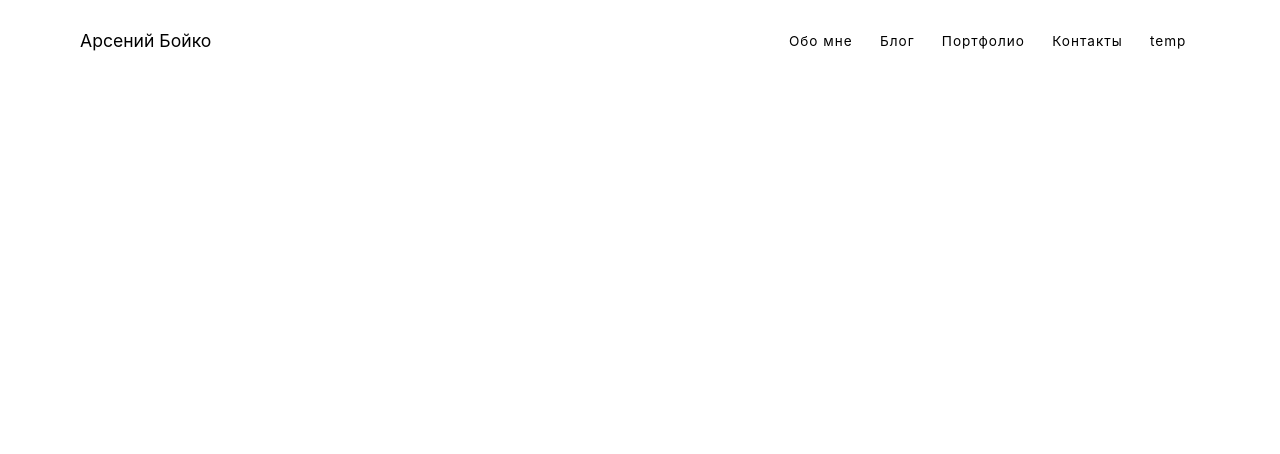
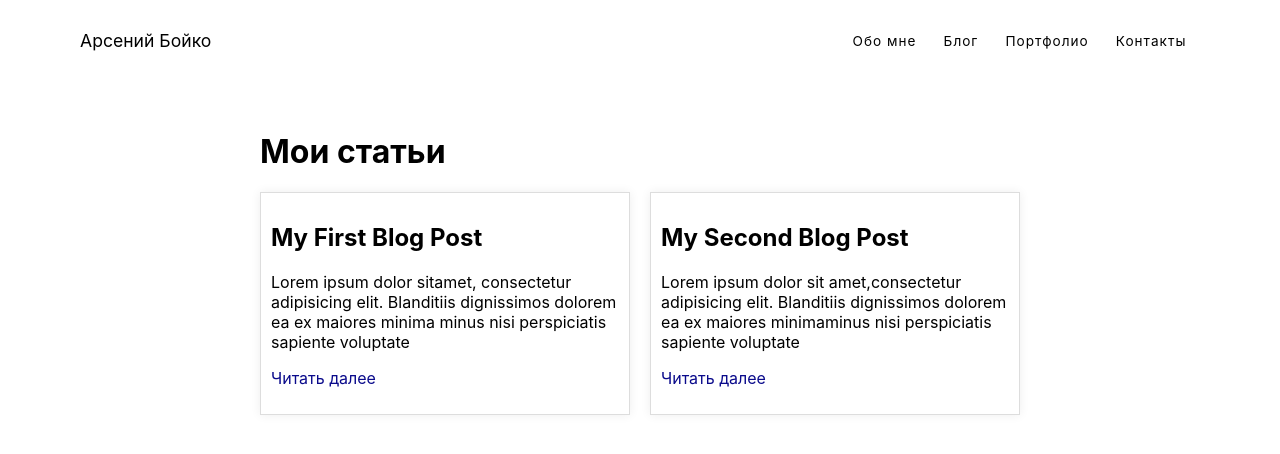
Before and after one commit to TVINPARK/svelte-test, a SvelteKit app: page /blog in a window 1280 px wide. Shown: the top 454 px of the page. Built offline with nearby package versions, Linux system fonts and the light colour scheme.

Commit message:
add blog

```diff
--- a/src/routes/+layout.svelte
+++ b/src/routes/+layout.svelte
@@ -3,26 +3,27 @@
         {
             title: "Обо мне",
             href: "/about",
+            isShow: true,
         },
-
         {
             title: "Блог",
             href: "/blog",
+            isShow: true,
         },
-
         {
             title: "Портфолио",
             href: "/project",
+            isShow: true,
         },
-
         {
             title: "Контакты",
             href: "/contact",
+            isShow: true,
         },
-
         {
             title: "temp",
             href: "/temp",
+            isShow: false,
         },
     ];
 </script>
@@ -32,7 +33,9 @@
         <a href="/" class="nav-logo" title="Back to Homepage">Арсений Бойко</a>
         <div class="nav-links">
             {#each nav as link}
-                <a href={link.href} class="link">{link.title}</a>
+                {#if link.isShow}
+                    <a href={link.href} class="link">{link.title}</a>
+                {/if}
             {/each}
         </div>
     </div>
--- a/src/routes/about/+page.svelte
+++ b/src/routes/about/+page.svelte
@@ -0,0 +1,2 @@
+<h1>about me</h1>
+toodo...
--- /dev/null
+++ b/src/routes/blog/+layout.svelte
@@ -0,0 +1,3 @@
+<div class="container">
+    <slot />
+   </div>
--- a/src/routes/blog/+page.svelte
+++ b/src/routes/blog/+page.svelte
@@ -0,0 +1,42 @@
+<svelte:head>
+    <title>Блог</title>
+</svelte:head>
+<div class="container">
+    <h1>Мои статьи</h1>
+    <div class="blogposts">
+        {#each routes as page}
+            <div class="post">
+                <h2>{page.title}</h2>
+                <p>{page.body}</p>
+                <p class="readmore">
+                    <a class="link" href={`/blog/posts/${page.id}`}>
+                        Читать далее
+                    </a>
+                </p>
+            </div>
+        {/each}
+    </div>
+</div>
+<script>
+    import {routes} from './routes.js'
+</script>
+<style>
+    .container {
+        margin: 50px auto;
+        max-width: 800px;
+        padding: 0 20px;
+    }
+    .blogposts {
+        display: grid;
+        grid-template-columns: 1fr 1fr;
+        grid-gap: 20px;
+    }
+    .post {
+        border: 1px solid #ddd;
+        padding: 10px;
+        box-shadow: 0 0 10px #eee;
+    }
+    .link {
+        color: rgb(10, 10, 139);
+    }
+</style>
--- /dev/null
+++ b/src/routes/blog/posts/+layout.svelte
@@ -0,0 +1,11 @@
+<div class="container">
+    <a href="/blog">Домой</a>
+    <slot />
+   </div>
+   <style>
+    .container {
+    margin: 50px auto;
+    max-width: 800px;
+    padding: 0 20px;
+    }
+   </style>
--- /dev/null
+++ b/src/routes/blog/routes.js
@@ -0,0 +1,13 @@
+export const routes = [
+    {
+        id: 1,
+        title: 'My First Blog Post',
+        body: 'Lorem ipsum dolor sitamet, consectetur adipisicing elit. Blanditiis dignissimos dolorem ea ex maiores minima minus nisi perspiciatis sapiente voluptate',
+    },
+    {
+        "id": 2,
+        "title": "My Second Blog Post",
+        "body": "Lorem ipsum dolor sit amet,consectetur adipisicing elit. Blanditiis dignissimos dolorem ea ex maiores minimaminus nisi perspiciatis sapiente voluptate"
+    },
+
+];
--- a/src/routes/contact/+page.svelte
+++ b/src/routes/contact/+page.svelte
@@ -0,0 +1,2 @@
+<h1>contact</h1>
+toodo...
--- a/src/routes/project/+page.svelte
+++ b/src/routes/project/+page.svelte
@@ -0,0 +1,2 @@
+<h1>project</h1>
+toodo...
```
Also changed, not shown: src/routes/blog/posts/1/+page.svelte (added, +3 -0 lines), src/routes/blog/posts/2/+page.svelte (added, +3 -0 lines).
